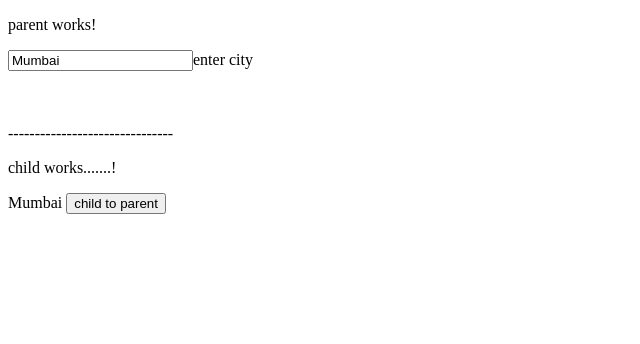
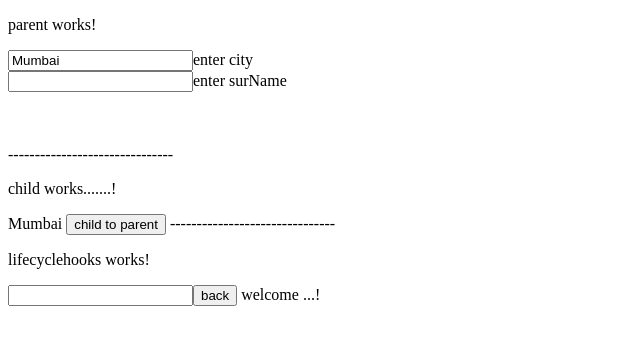
Before and after one commit to CHETNA199829/julybatch, an Angular app in the folder myproject_julybatch/: page /Parent in a window 1280 px wide. Shown: the top 344 px of the page, without its empty margins (0-640 px from the left). Built offline with nearby package versions, Linux system fonts and the light colour scheme.

Commit message:
lifecycle hook recap

```diff
--- a/myproject_julybatch/src/app/home/lifecyclehooks/lifecyclehooks.component.html
+++ b/myproject_julybatch/src/app/home/lifecyclehooks/lifecyclehooks.component.html
@@ -2,4 +2,4 @@
 <input type="text" >
 <button routerLink="">back</button>
 
-welcome {{name}}...!
+welcome {{name}}  {{surName}}...!
--- a/myproject_julybatch/src/app/home/lifecyclehooks/lifecyclehooks.component.ts
+++ b/myproject_julybatch/src/app/home/lifecyclehooks/lifecyclehooks.component.ts
@@ -9,7 +9,7 @@ import { DataService } from 'src/app/data.service';
 export class LifecyclehooksComponent {
 
 name:any;
-// @Input() surName:any; //input property
+ @Input() surName:any; //input property
 
 constructor(private dataService : DataService){
   console.log("constructor calling..");
@@ -18,7 +18,7 @@ constructor(private dataService : DataService){
 
 //A component instance has a lifecycle that starts
 // when Angular instantiates the component class and renders the component view and its child views.
-//ngOnchange() : if componet is having @input bound property then ngOnchnage life cycle hook get triger first
+//ngOnChange() : if componet is having @input bound property then ngOnchnage life cycle hook get triger first
 //ngOnInit() :
 //ngDochec():
 //ngAfterContentInit():
@@ -26,7 +26,7 @@ constructor(private dataService : DataService){
 //ngAfterContentChecked():
 //ngAfterViewChecked():
 //ngAfterViewInit() :
-ngOnchange(){
+ngOnChanges(){
   console.log("onchange calling");
 }
 ngOnInit(){
--- a/myproject_julybatch/src/app/parent/parent.component.html
+++ b/myproject_julybatch/src/app/parent/parent.component.html
@@ -1,6 +1,6 @@
 <p>parent works!</p>
-<input type="text" [(ngModel)]="city">enter city
-
+<input type="text" [(ngModel)]="city">enter city <br>
+<input type="text" [(ngModel)]="sName">enter surName
 <br><br>
 
 {{state}}
@@ -9,3 +9,6 @@
 
 -------------------------------
 <app-child [cityName]="city" (data)="dataFromChild($event)"></app-child>
+-------------------------------
+
+<app-lifecyclehooks [surName]="sName"></app-lifecyclehooks>
--- a/myproject_julybatch/src/app/parent/parent.component.ts
+++ b/myproject_julybatch/src/app/parent/parent.component.ts
@@ -8,6 +8,7 @@ import { Component } from '@angular/core';
 export class ParentComponent {
 city = "Mumbai";
 state:any;
+sName!:string;
 
 dataFromChild(event:any){
 console.log(event);
```
